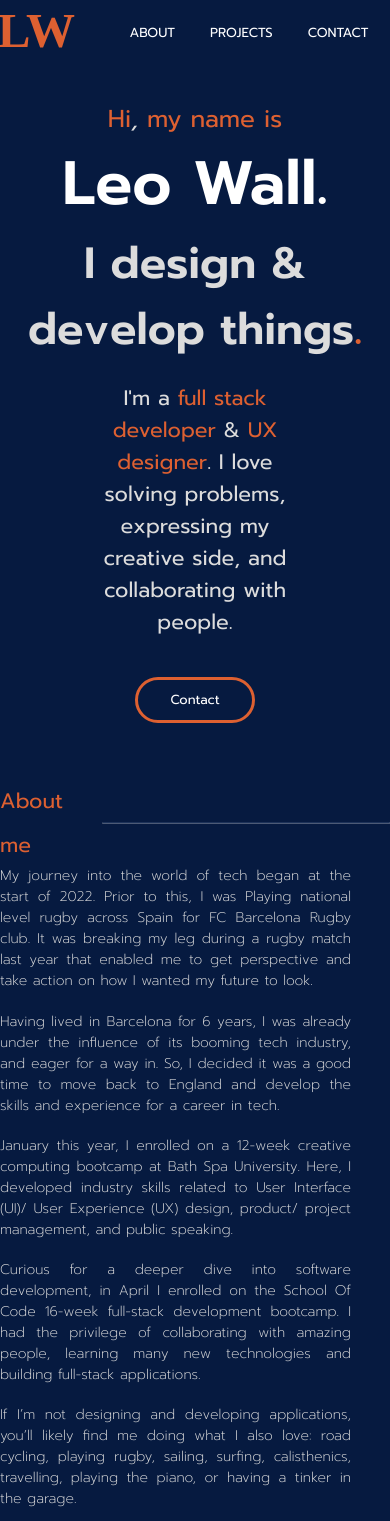
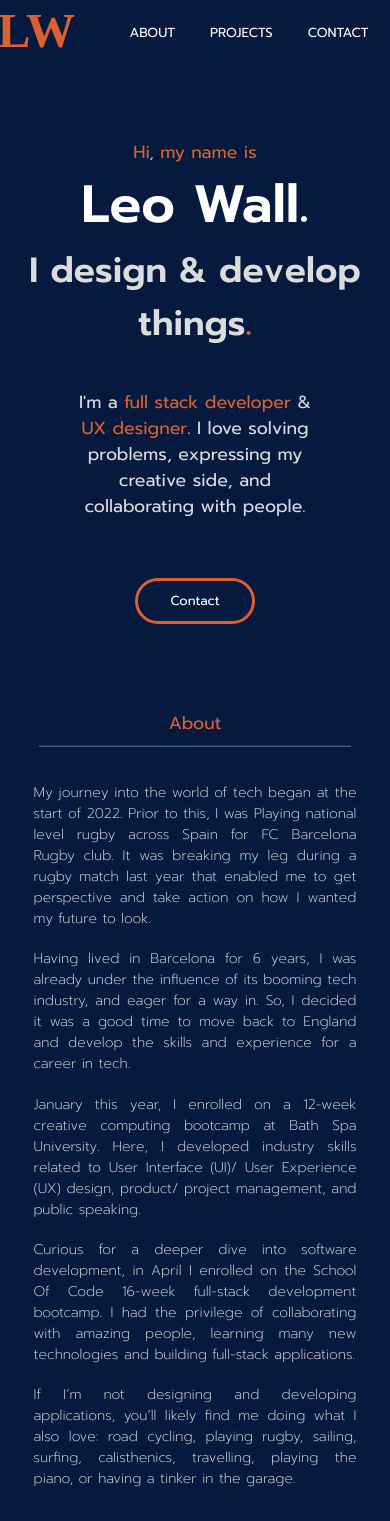
Before and after one commit to leoarthurwall/My-Portfolio, a React (Create React App) app: page / in a window 390 px wide. Shown: the top 1521 px of the page. Built offline with nearby package versions, Linux system fonts and the light colour scheme; a web font is replaced by a local one.

Commit message:
styled the about section for mobile and tablet. set head hr lines to go below header for mobile

```diff
--- a/src/Components/About/about.js
+++ b/src/Components/About/about.js
@@ -9,7 +9,7 @@ function About() {
       <div className="about-section-centraliser">
         <div className="about-section-header">
           <h1 className="about-section-header-wording">
-            About me
+            About
           </h1>
           <hr className="about-section-header-wording-line"></hr>
         </div>
--- a/src/Components/About/about.scss
+++ b/src/Components/About/about.scss
@@ -152,36 +152,15 @@
 
 //MEDIA QUERIES
 
-//PHONE
-
- @media (max-width: 481px){
-    .about-section-container{
-        padding:0%;
-        margin-top: 0%;
-    }
-    .about-section-header{
-        justify-content: center;
-        margin-top: 10%;
-    }
-    .about-section-right {
-        min-width: 350px;
-    }
-    .about-section-header-wording {
-        font-size: 1rem;
-    }
-    .about-section-header-wording em {
-        font-size: 1rem;
-    }
- }
-
 //TABLET
 
- @media (max-width: 769px){
+@media (max-width: 769px){
     .about-section-header-wording {
         font-size: 1.2rem;
     }
     .about-section-main {
         flex-direction: column;
+        align-items: center;
       }
     .about-section-header-wording em {
         font-size: 1.2rem;
@@ -194,3 +173,32 @@
         text-align:justify;
   }
 }
+
+//PHONE
+
+ @media (max-width: 481px){
+    .about-section-container{
+        padding:0%;
+        margin-top: 0%;
+    }
+    .about-section-header{
+        justify-content: center;
+        margin-top: 10%;
+        flex-direction: column;
+    }
+    .about-section-main{
+        justify-content: center;
+        align-items: center;
+        padding: 4%;
+    }
+    .about-section-right {
+        min-width: 350px;
+        padding-top: 4%;
+    }
+    .about-section-header-wording {
+        font-size: 1rem;
+    }
+    .about-section-header-wording-line{
+        margin-left: 0;
+    }
+ }
--- a/src/Components/Contact/contact.scss
+++ b/src/Components/Contact/contact.scss
@@ -89,7 +89,7 @@
 }
 
 .contact-footer {
-    width: 90vw;
+    width: 80vw;
     display: flex;
     flex-direction: column;
     align-items: center;
@@ -130,6 +130,35 @@
 
 //MEDIA QUERIES
 
+ //TABLET
+
+ @media (max-width: 769px) and (min-width: 482px){
+    .contact-container {
+        justify-content: space-evenly;
+
+    }
+    .contact-header-wording {
+        font-size: 1.2rem;
+    }
+    .contact-header-wording em {
+        font-size: 1.2rem;
+    }
+    .contact-main-get-in-touch {
+        font-size: 3.5rem;
+        margin-bottom: 5%;
+    }
+    .contact-main-get-in-touch em {
+        font-size: 3rem;
+    }
+    .contact-main-summary {
+        font-size:0.9rem;
+        margin-bottom: 5%;
+    }
+    .contact-main-summary em {
+        font-size:0.9rem;
+    }
+}
+
 //MOBILE
 
 @media (max-width: 481px){
@@ -140,12 +169,13 @@
         justify-content: center;
         margin-bottom: 0px;
         margin-top: 10vh;
+        flex-direction: column;
     }
     .contact-header-wording {
         font-size: 1rem;
     }
-    .contact-header-wording em {
-        font-size: 1rem;
+    .contact-header-wording-line{
+        margin-left: 0;
     }
     .contact-main-get-in-touch {
         font-size: 2.5rem;
@@ -165,32 +195,3 @@
         margin-top: 10vh;
     }
 }
-
- //TABLET
-
- @media (max-width: 769px){
-    .contact-container {
-        justify-content: space-evenly;
-
-    }
-    .contact-header-wording {
-        font-size: 1.2rem;
-    }
-    .contact-header-wording em {
-        font-size: 1.2rem;
-    }
-    .contact-main-get-in-touch {
-        font-size: 3rem;
-        margin-bottom: 5%;
-    }
-    .contact-main-get-in-touch em {
-        font-size: 3rem;
-    }
-    .contact-main-summary {
-        font-size:0.9rem;
-        margin-bottom: 5%;
-    }
-    .contact-main-summary em {
-        font-size:0.9rem;
-    }
-}
--- a/src/Components/Introduction/Introduction.scss
+++ b/src/Components/Introduction/Introduction.scss
@@ -69,6 +69,28 @@
 
 //MEDIA QUERIES
 
+  //TABLET
+  @media (max-width: 769px){
+    .intro-main-text-hi {
+        margin-top: 10%;
+        font-size: 1.4rem;
+    }
+    .intro-main-text-hi em{
+        font-size: 1.4rem;
+    }
+    .intro-main-text-name {
+        font-size: 3.5rem;
+    }
+    .intro-main-text-role {
+        font-size: 2.5rem;
+        margin-bottom: 5%;
+    }
+    .intro-main-text-summary {
+        font-size: 1.2rem;
+        margin-bottom: 5%;
+    }
+}
+
 //MOBILE
  @media (max-width: 481px){
     .intro-container{
@@ -102,27 +124,3 @@
         margin-bottom: 10%;
     }
  }
-
-
-
-  //TABLET
-@media (max-width: 769px){
-    .intro-main-text-hi {
-        margin-top: 10%;
-        font-size: 1.4rem;
-    }
-    .intro-main-text-hi em{
-        font-size: 1.4rem;
-    }
-    .intro-main-text-name {
-        font-size: 3.5rem;
-    }
-    .intro-main-text-role {
-        font-size: 2.5rem;
-        margin-bottom: 5%;
-    }
-    .intro-main-text-summary {
-        font-size: 1.2rem;
-        margin-bottom: 5%;
-    }
-}
--- a/src/Components/Projects/Projects.scss
+++ b/src/Components/Projects/Projects.scss
@@ -229,6 +229,20 @@
         min-width: 300px;
     }
 }
+ //TABLET
+
+ @media (max-width: 769px){
+    .projects-header-wording {
+        font-size: 1.2rem;
+    }
+    .projects-header-wording em {
+        font-size: 1.2rem;
+    }
+    .projects-section-container {
+        margin-top: 0;
+    }
+}
+
  //PHONE
 
 @media (max-width: 481px){
@@ -237,9 +251,10 @@
     }
     .projects-section-header {
         justify-content: center;
+        flex-direction: column;
     }
-    .projects-header-wording {
-        font-size: 1rem;
+    .projects-header-wording-line{
+        margin-left: 0;
     }
     .projects-header-wording em {
         font-size: 1rem;
@@ -253,14 +268,3 @@
         min-width: 300px;
     }
  }
-
- //TABLET
-
- @media (max-width: 769px){
-    .projects-header-wording {
-        font-size: 1.2rem;
-    }
-    .projects-header-wording em {
-        font-size: 1.2rem;
-    }
-}
```
